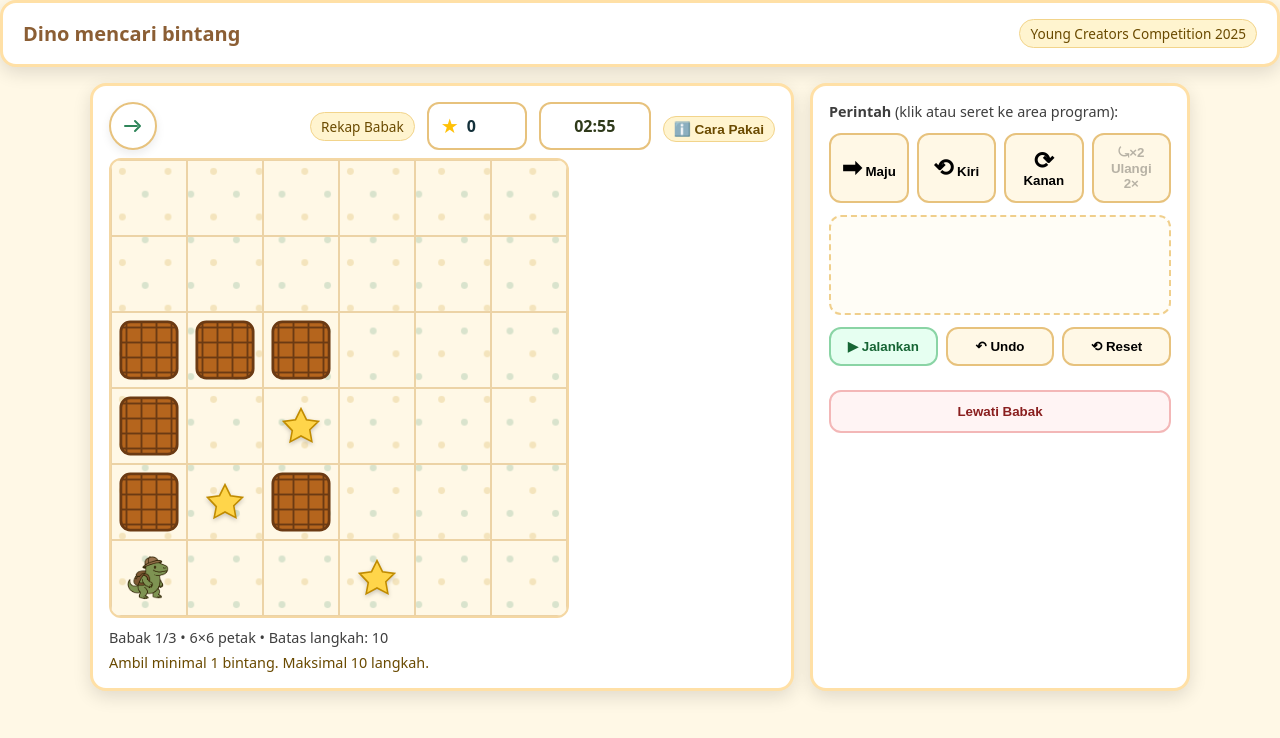
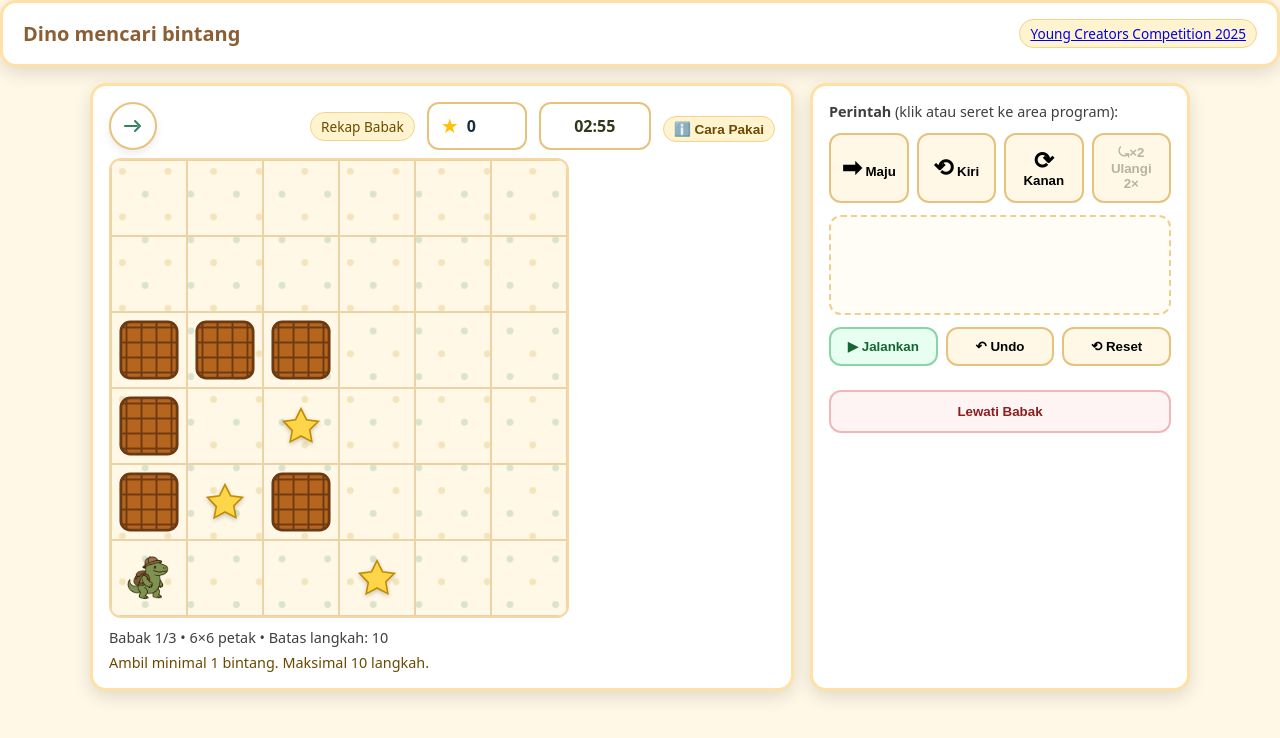
Before and after one commit to galihyogaswara/simulasiTK, a plain HTML site: page index.html in a window 1280 px wide. Drawn offline with Linux system fonts and the light colour scheme.

Commit message:
Update index.html

```diff
--- a/index.html
+++ b/index.html
@@ -9,7 +9,7 @@
 <body>
   <header class="card">
     <h1>Dino mencari bintang</h1>
-  <span class="badge"><a href="https://challenge.pesonaedu.id/peyc/"></a>Young Creators Competition 2025</span>
+  <span class="badge"><a href="https://challenge.pesonaedu.id/peyc/">Young Creators Competition 2025</a></span>
 
   </header>
 
```
